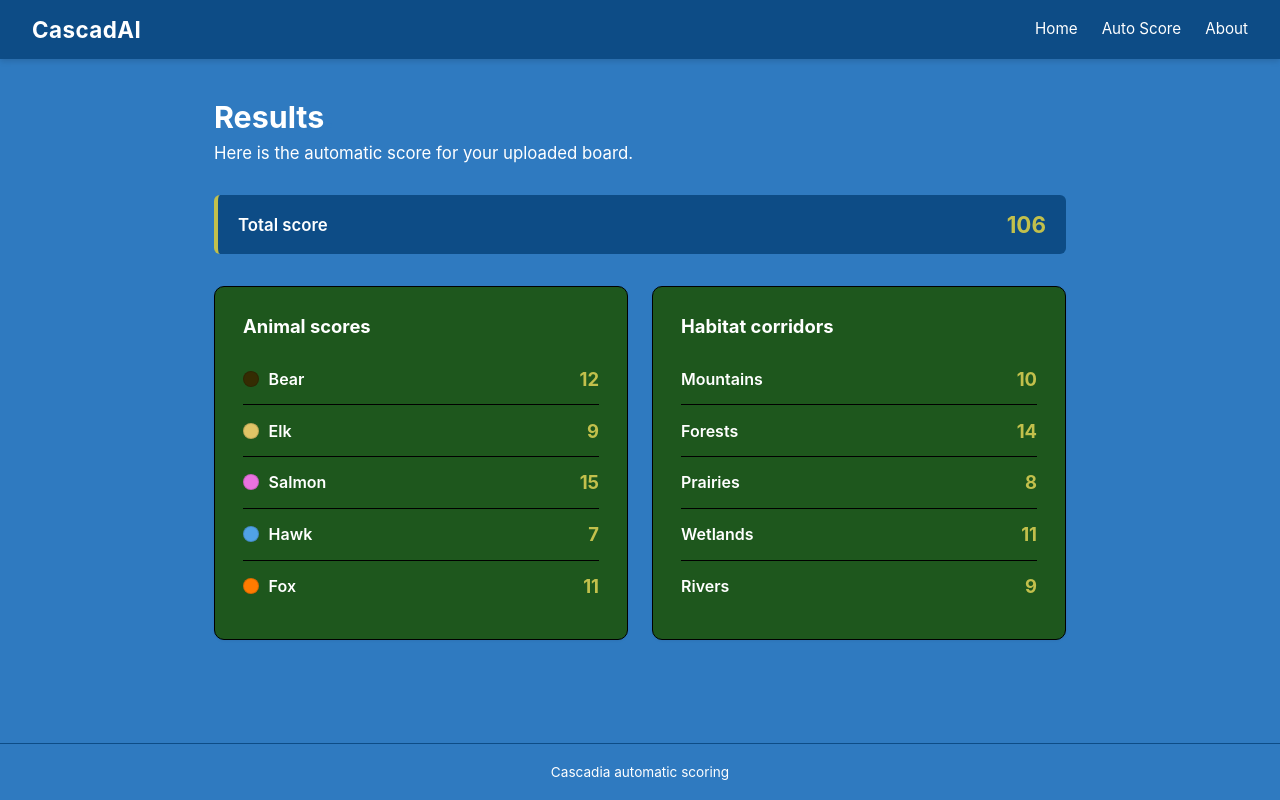
After one commit to GCSchmidt/cascad-ai, a Flask app: page /result in a window 1280 px wide. The commit adds this page. Run offline with Flask 3, Linux system fonts and the light colour scheme.

Commit message:
added result page

```diff
--- a/website/app.py
+++ b/website/app.py
@@ -1,11 +1,28 @@
 import os
 
-from flask import Flask, render_template, request
+from flask import Flask, redirect, render_template, request, url_for
 
 app = Flask(__name__)
 
 ANIMALS = ["Bear", "Elk", "Salmon", "Hawk", "Fox"]
 SCORE_CARDS = ["A", "B", "C", "D"]
+
+ANIMAL_SCORES = {
+    "Bear": 12,
+    "Elk": 9,
+    "Salmon": 15,
+    "Hawk": 7,
+    "Fox": 11,
+}
+
+HABITATS = ["Mountains", "Forests", "Prairies", "Wetlands", "Rivers"]
+HABITAT_SCORES = {
+    "Mountains": 10,
+    "Forests": 14,
+    "Prairies": 8,
+    "Wetlands": 11,
+    "Rivers": 9,
+}
 
 
 @app.route("/")
@@ -16,18 +33,21 @@ def home():
 @app.route("/auto-score", methods=["GET", "POST"])
 def auto_score():
     if request.method == "POST":
-        cards = {animal: request.form.get(f"{animal.lower()}_card", "A") for animal in ANIMALS}
-        file = request.files.get("board_image")
-        filename = file.filename if file and file.filename else None
-        return render_template(
-            "auto_score.html",
-            animals=ANIMALS,
-            score_cards=SCORE_CARDS,
-            submitted=True,
-            cards=cards,
-            filename=filename,
-        )
+        return redirect(url_for("result"))
     return render_template("auto_score.html", animals=ANIMALS, score_cards=SCORE_CARDS)
+
+
+@app.route("/result")
+def result():
+    total = sum(ANIMAL_SCORES.values()) + sum(HABITAT_SCORES.values())
+    return render_template(
+        "result.html",
+        animals=ANIMALS,
+        animal_scores=ANIMAL_SCORES,
+        habitats=HABITATS,
+        habitat_scores=HABITAT_SCORES,
+        total=total,
+    )
 
 
 @app.route("/about")
--- a/website/static/style.css
+++ b/website/static/style.css
@@ -103,6 +103,36 @@ h1 .accent {
     font-size: 1.15rem;
     margin-bottom: 1rem;
     color: var(--text-bright);
+}
+
+.result-total {
+    display: flex;
+    align-items: center;
+    justify-content: space-between;
+    margin-bottom: 2rem;
+    padding: 1rem 1.25rem;
+    background-color: var(--blue-primary-dark);
+    border-left: 4px solid var(--yellow);
+    border-radius: 6px;
+    font-size: 1.05rem;
+    font-weight: 600;
+}
+
+.result-total strong {
+    font-size: 1.4rem;
+    color: var(--yellow);
+}
+
+.result-grid {
+    display: grid;
+    grid-template-columns: 1fr 1fr;
+    gap: 1.5rem;
+}
+
+.score-value {
+    font-size: 1.15rem;
+    font-weight: 700;
+    color: var(--yellow);
 }
 
 .section {
@@ -252,3 +282,9 @@ h1 .accent {
 .text-text {
     color: var(--text-bright);
 }
+
+@media (max-width: 700px) {
+    .result-grid {
+        grid-template-columns: 1fr;
+    }
+}
--- /dev/null
+++ b/website/templates/result.html
@@ -0,0 +1,37 @@
+{% extends "base.html" %}
+{% block title %}Results · CascadAI{% endblock %}
+
+{% block content %}
+    <h1>Results<span class="accent">.</span></h1>
+    <p class="lead">Here is the automatic score for your uploaded board.</p>
+
+    <div class="result-total" role="status">
+        <span>Total score</span>
+        <strong>{{ total }}</strong>
+    </div>
+
+    <div class="result-grid">
+        <div class="card">
+            <h2>Animal scores</h2>
+            {% for animal in animals %}
+            <div class="animal-row">
+                <span class="animal-label">
+                    <span class="token-dot token-{{ animal|lower }}"></span>
+                    {{ animal }}
+                </span>
+                <span class="score-value">{{ animal_scores[animal] }}</span>
+            </div>
+            {% endfor %}
+        </div>
+
+        <div class="card">
+            <h2>Habitat corridors</h2>
+            {% for habitat in habitats %}
+            <div class="animal-row">
+                <span class="animal-label">{{ habitat }}</span>
+                <span class="score-value">{{ habitat_scores[habitat] }}</span>
+            </div>
+            {% endfor %}
+        </div>
+    </div>
+{% endblock %}
```
Also changed, not shown: website/templates/auto_score.html (+0 -14 lines).
